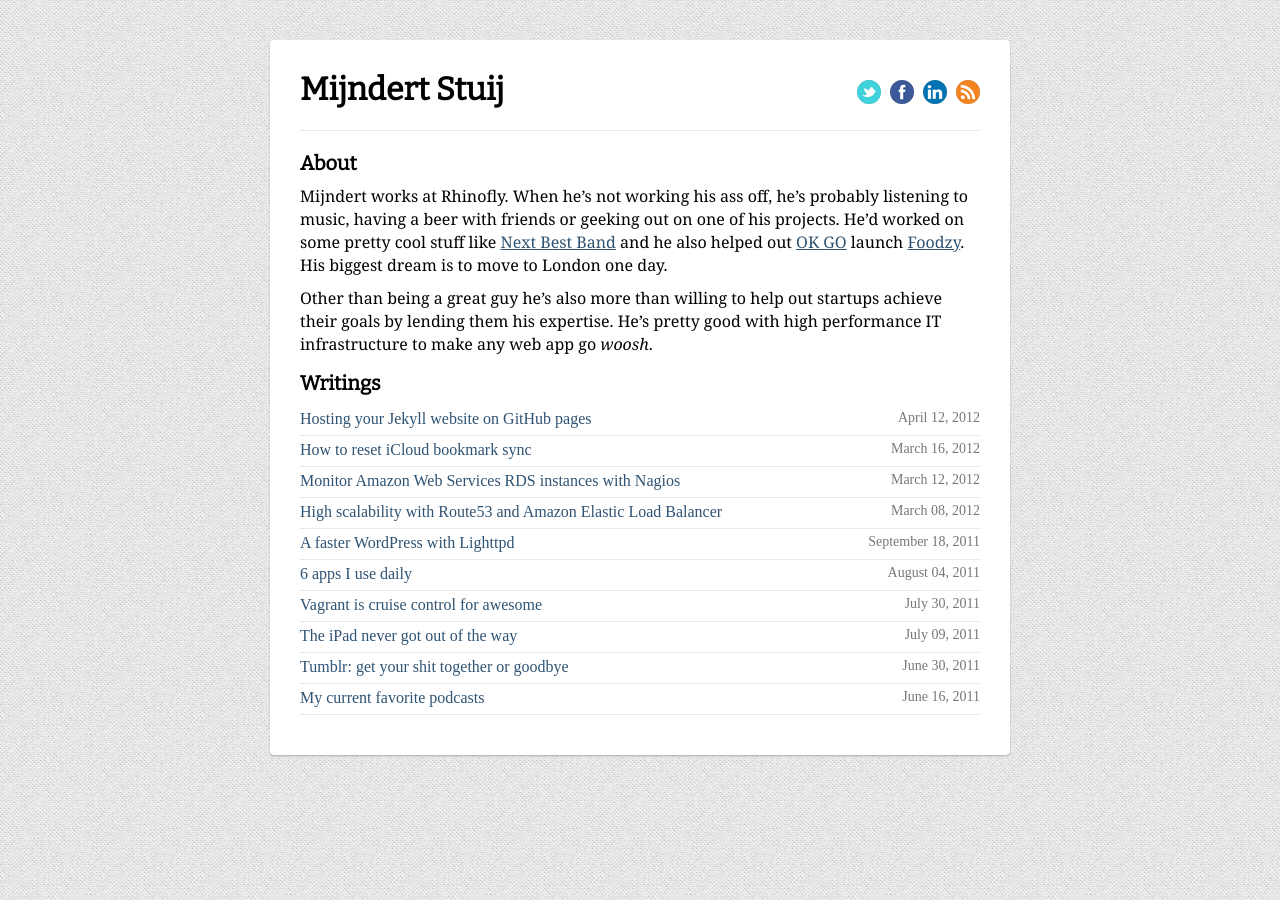
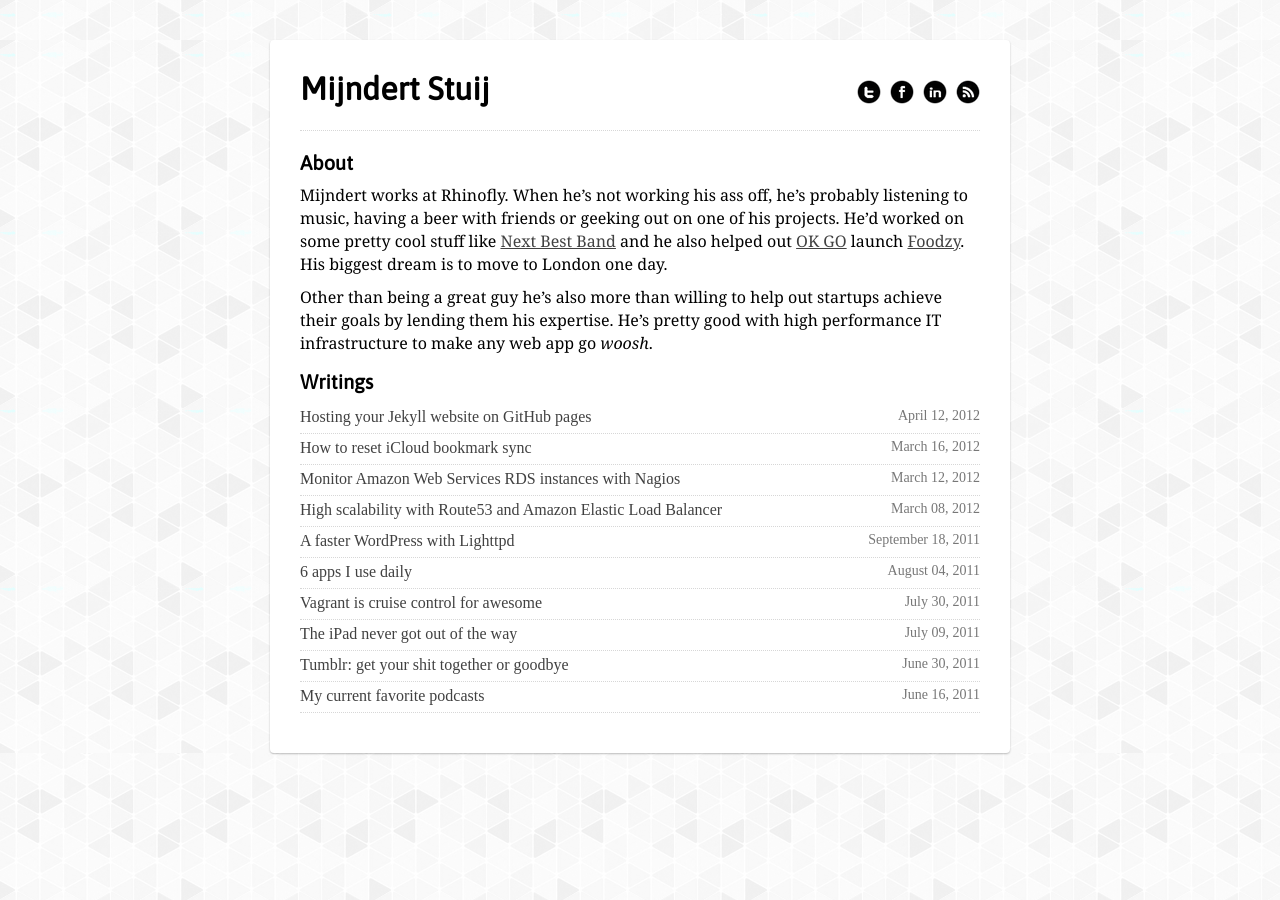
Before and after one commit to ghpages/mijndertstuij.nl, a Jekyll site: the page built from index.html, in a window 1280 px wide. Built offline with Jekyll 4.4.1, drawn with Linux system fonts in a browser that asks for light colours; Markdown is read by kramdown in place of the engine named in the settings; the list of posts is cut into pages by our own code.

Commit message:
Changed the font, background pattern and social media icons in the header

```diff
--- a/_layouts/default.html
+++ b/_layouts/default.html
@@ -9,7 +9,7 @@
 		<meta name="author" content="Mijndert Stuij" />
 		<link href="{{ site.url }}/atom.xml" rel="alternate" title="Mijndert Stuij's blog" type="application/atom+xml" />
 		<link rel="stylesheet" href="{{ site.url }}/css/screen.css" type="text/css" media="screen, projection" />
-		<link href='http://fonts.googleapis.com/css?family=Bitter' rel='stylesheet' type='text/css'>
+		<link href='http://fonts.googleapis.com/css?family=Asap' rel='stylesheet' type='text/css'>
 		<link rel="stylesheet" href="{{ site.url }}/css/syntax.css" type="text/css" />
 
 		<script type="text/javascript">
--- a/css/screen.css
+++ b/css/screen.css
@@ -4,17 +4,18 @@
 
 /* Layout */
 
-html,body{ background-image: url(../images/bg.png); }
-a{ color: #2F5373; }
+html,body{ background-image: url(../images/bg2.png); }
+a{ color: #414141; }
+/* 2F5373 */
 #container{ background: #FFF; margin: 40px auto; width: 680px; padding: 30px; -webkit-box-shadow: 0 1px 2px rgba(0, 0, 0, .25); -moz-box-shadow: 0 1px 2px rgba(0, 0, 0, .25); box-shadow: 0 1px 2px rgba(0, 0, 0, .25); -webkit-border-radius: 4px; -moz-border-radius: 4px; border-radius: 4px; }
 #header{ border-bottom: #D7D7D7 dotted 1px; height: 60px; }
 #main{ margin: 20px 0 0 0; }
 
 #header ul{ float: right; margin: 10px 0; }
 #header ul li{ display: inline; list-style: none; margin: 0 0 0 5px; }
-#header h1 a{ font-family: 'Bitter', serif; margin: 0 0 20px 0; text-decoration: none; color: #000; float: left; border: none; }
-#main h2{ font-family: 'Bitter', serif; font-size: 20px; margin: 15px 0 10px 0; }
-#main h3{ font-family: 'Bitter', serif; font-size: 17px; margin: 15px 0 5px 0; }
+#header h1 a{ font-family: 'Asap', serif; margin: 0 0 20px 0; text-decoration: none; color: #000; float: left; border: none; }
+#main h2{ font-family: 'Asap', serif; font-size: 20px; margin: 15px 0 10px 0; }
+#main h3{ font-family: 'Asap', serif; font-size: 17px; margin: 15px 0 5px 0; }
 #main p{ font-family: Georgia, serif; font-size: 16px; margin: 0 0 10px 0; line-height: 23px; }
 #main .highlight{ margin: 0 0 10px 0; }
 #twocolumn{ min-height: 240px; }
```
Also changed, not shown: images/bg2.png (added), images/fb.png, images/li.png, images/rss.png, images/tw.png.
